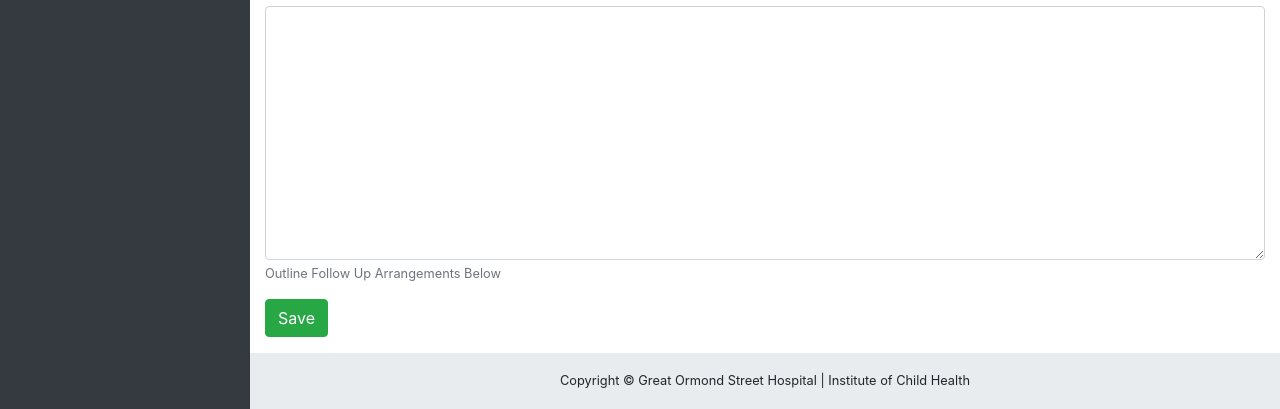
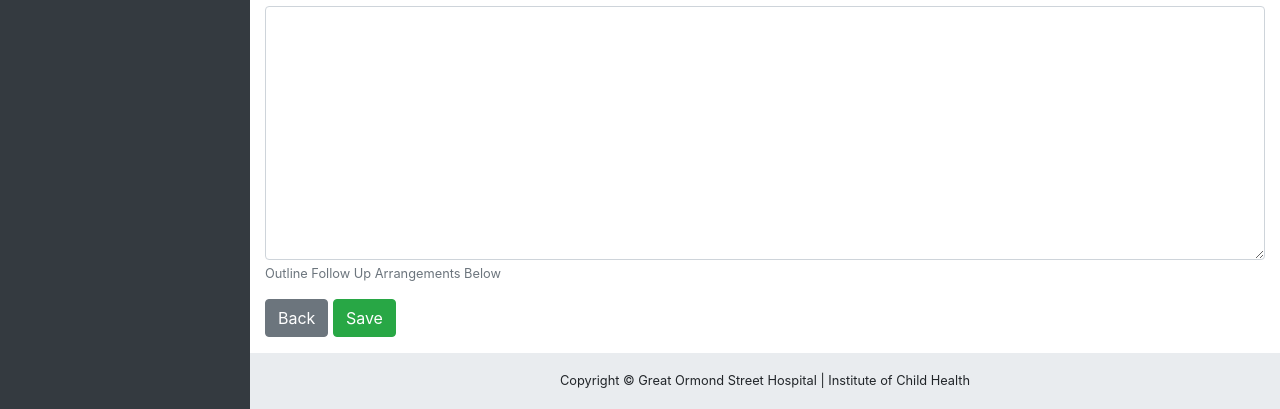
Before and after one commit to fareed0/icp-fareed, a Django app: page /35959/medical-clerking-pre-sedation in a window 1280 px wide. Shown: the part 2151-2560 px from the top of the page. Run offline with Django 3.2, Linux system fonts and the light colour scheme; a user stored in the database is signed in; data comes from the database, SQL or seed files in the repository; data that the repository does not hold is empty; some libraries are stand-ins or nearby versions.

Commit message:
added back button medclerkpresed

```diff
--- a/form/templates/form/icp/11_medclerk.html
+++ b/form/templates/form/icp/11_medclerk.html
@@ -55,7 +55,7 @@
                 {% endif %}
             </div>
         {% endfor %}
-
+        <a class="btn btn-secondary" href="{% url 'get_patient_information' patient.patient_id %}"> Back </a>
         <button class="btn btn-success" type="submit">Save</button>
     </form>
 {% endblock %}
```
